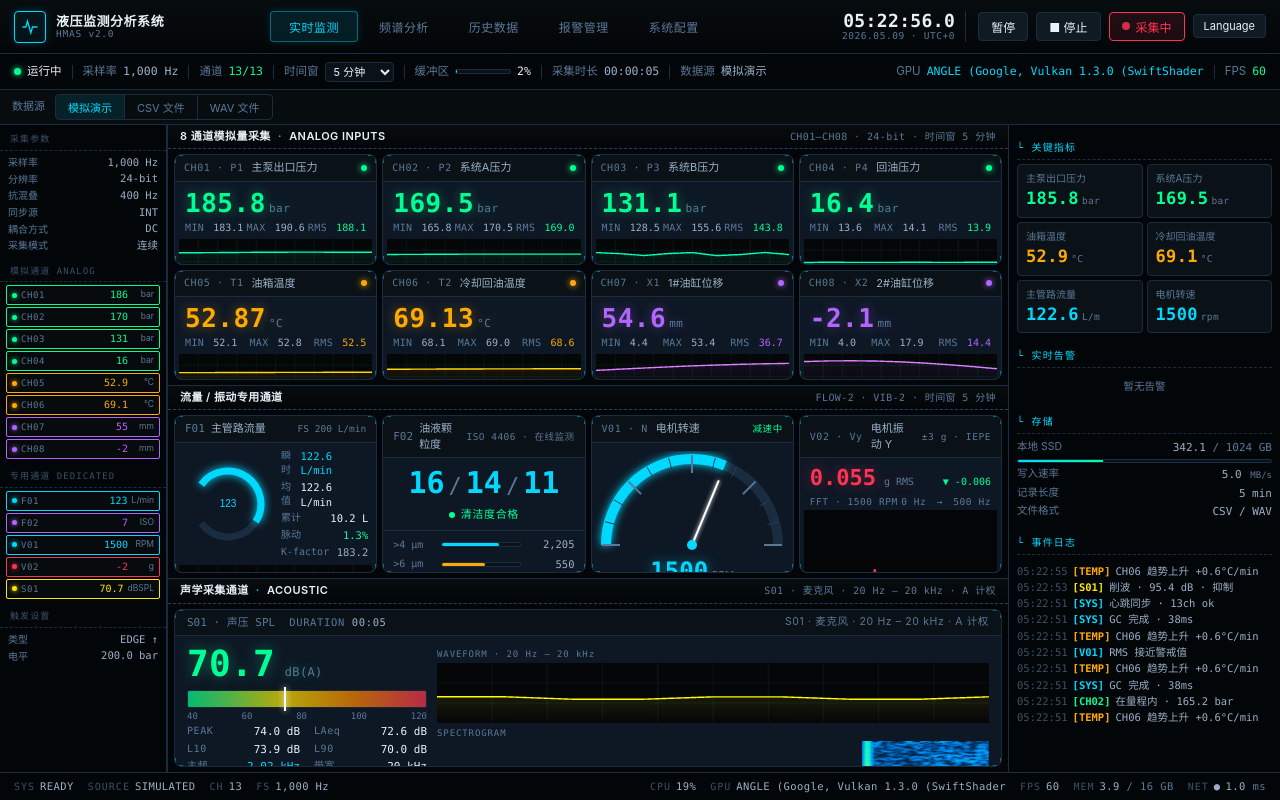
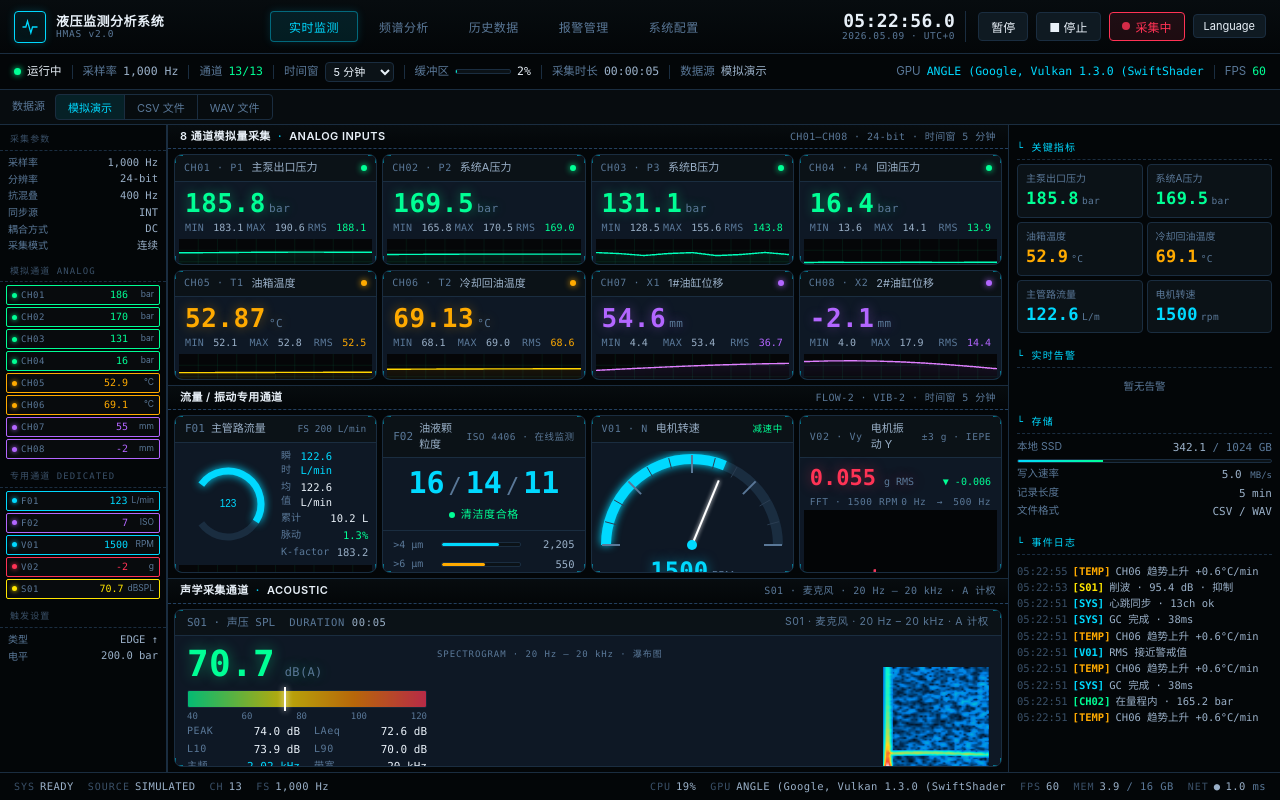
Before and after one commit to alizojran/hydraulic-monitor-analysis-software, a Vue app in the folder v2/: page / in a window 1280 px wide. Built offline with nearby package versions, Linux system fonts and the light colour scheme.

Commit message:
feat(acoustic): drop waveform, full-height spectrogram waterfall
S01 acoustic card now devotes the entire right column to the
heatmap waterfall instead of stacking a small waveform on top.
Heatmap depth bumped from 200 to 240 columns for longer history.

```diff
--- a/v2/src/components/realtime/AcousticCard.vue
+++ b/v2/src/components/realtime/AcousticCard.vue
@@ -34,11 +34,9 @@
         </div>
       </div>
 
-      <!-- Right: waveform on top, spectrogram below -->
+      <!-- Right: full-height spectrogram waterfall -->
       <div class="ac-right">
-        <div class="ac-wave-label mono text-dim">WAVEFORM · 20 Hz – 20 kHz</div>
-        <div class="waveform"><GlowCanvas ref="waveCanvas" /></div>
-        <div class="ac-wave-label mono text-dim">SPECTROGRAM</div>
+        <div class="ac-wave-label mono text-dim">SPECTROGRAM · 20 Hz – 20 kHz · {{ locale === 'zh' ? '瀑布图' : 'Waterfall' }}</div>
         <div class="spectrogram"><GlowCanvas ref="spectroCanvas" /></div>
       </div>
     </div>
@@ -48,20 +46,18 @@
 <script setup lang="ts">
 import { ref, computed } from 'vue'
 import { useAcquisitionStore } from '@/stores/acquisition'
-import { useGLPlot } from '@/composables/useGLPlot'
 import { useGLHeatmap } from '@/composables/useGLHeatmap'
-import { useAnimationLoop, shouldDraw } from '@/composables/useAnimationLoop'
+import { useAnimationLoop } from '@/composables/useAnimationLoop'
 import GlowCanvas from '@/components/common/GlowCanvas.vue'
+import { useI18n } from 'vue-i18n'
 
+const { locale } = useI18n()
 const acqStore = useAcquisitionStore()
 
-const waveCanvas = ref<InstanceType<typeof GlowCanvas> | null>(null)
 const spectroCanvas = ref<InstanceType<typeof GlowCanvas> | null>(null)
-const waveRef = computed(() => waveCanvas.value?.canvas ?? null)
 const spectroRef = computed(() => spectroCanvas.value?.canvas ?? null)
 
-const { draw: drawWave } = useGLPlot(waveRef)
-const { pushColumn, draw: drawSpectro } = useGLHeatmap(spectroRef, 64, 200)
+const { pushColumn, draw: drawSpectro } = useGLHeatmap(spectroRef, 64, 240)
 
 const db = computed(() => acqStore.channelValues['S01'] ?? 72)
 const buf = computed(() => acqStore.channelBuffers['S01']?.buffer ?? [])
@@ -107,10 +103,6 @@ let peakRollTimer = 0
 let spectroTimer = 0
 
 useAnimationLoop((now) => {
-  if (shouldDraw('ac-wave', 24) && buf.value.length >= 2) {
-    drawWave(buf.value, '#ffe600', { min: 40, max: 120, fill: true, fillAlpha: 0.18 })
-  }
-
   if (now - spectroTimer > 100) {
     spectroTimer = now
     const N = 128
@@ -203,7 +195,6 @@ useAnimationLoop((now) => {
   display: flex; flex-direction: column; gap: 2px;
   min-height: 0;
 }
-.ac-wave-label { font-size: 9px; letter-spacing: 0.1em; padding: 2px 0 0; }
-.waveform { height: 60px; flex-shrink: 0; }
+.ac-wave-label { font-size: 9px; letter-spacing: 0.1em; padding: 2px 0 4px; }
 .spectrogram { flex: 1; min-height: 60px; }
 </style>
```
